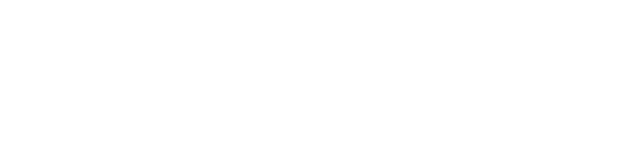
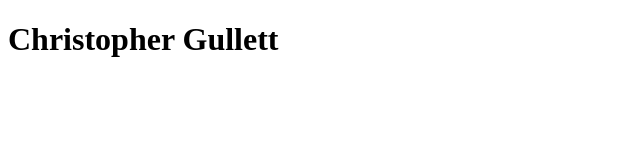
Before and after one commit to CG-82/About-me, a plain HTML site: page index.html in a window 1280 px wide. Shown: the whole page, without its empty margins (0-640 px from the left). Drawn offline with Linux system fonts and the light colour scheme.

Commit message:
added heading with name

```diff
--- a/index.html
+++ b/index.html
@@ -1,2 +1,3 @@
 <!DOCTYPE html>
 <title>About Me</title>
+<h1>Christopher Gullett</h1>
```
Also changed, not shown: 1 other file.
